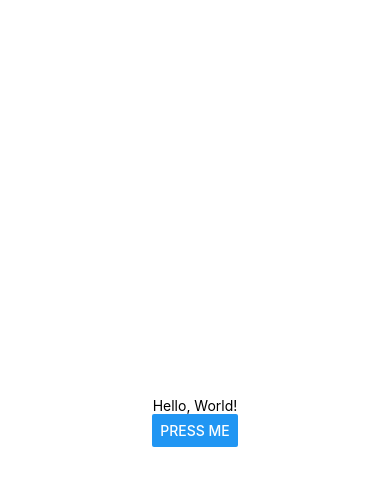
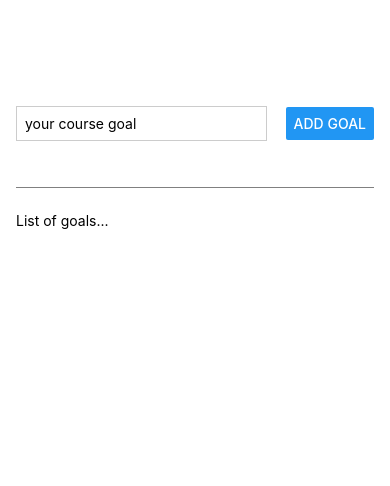
Before and after one commit to sarthakgupta072/RNcourse, a React Native app: screen / in a window 390 px wide. Shown: the top 486 px of the page. Built offline with nearby package versions, Linux system fonts and the light colour scheme.

Commit message:
feat: flex

```diff
--- a/App.js
+++ b/App.js
@@ -1,20 +1,43 @@
-import { Button, StyleSheet, Text, View } from "react-native"
+import { Button, StyleSheet, Text, TextInput, View } from "react-native"
 
 export default function App() {
   return (
     // View is used as a parent container component to hold the child components
-    <View style={styles.container}>
-      <Text>Hello, World!</Text>
-      <Button title='Press me' onPress={() => alert("Button pressed")} />
+    <View style={styles.appContainer}>
+      <View style={styles.inputContainer}>
+        <TextInput placeholder='your course goal' style={styles.textInput} />
+        <Button title='Add Goal' />
+      </View>
+      <View style={styles.goalsContainer}>
+        <Text>List of goals...</Text>
+      </View>
     </View>
   )
 }
 
 const styles = StyleSheet.create({
-  container: {
+  appContainer: {
+    paddingTop: 60,
+    paddingHorizontal: 16,
     flex: 1,
-    backgroundColor: "#fff",
+  },
+  inputContainer: {
+    flex: 1,
+    flexDirection: "row",
+    justifyContent: "space-between",
     alignItems: "center",
-    justifyContent: "center",
+    marginBottom: 24,
+    borderBottomWidth: 1,
+    borderBottomColor: "gray",
+  },
+  textInput: {
+    borderWidth: 1,
+    borderColor: "#cccccc",
+    width: "70%",
+    marginRight: 8,
+    padding: 8,
+  },
+  goalsContainer: {
+    flex: 5,
   },
 })
```
